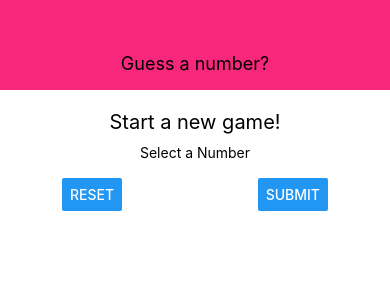
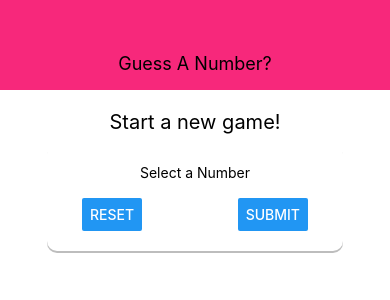
Before and after one commit to nandhirajan/react-native-guess-a-number, a React Native app: screen / in a window 390 px wide. Shown: the top 300 px of the page. Built offline with nearby package versions, Linux system fonts and the light colour scheme.

Commit message:
converted view to card layout

```diff
--- a/App.js
+++ b/App.js
@@ -7,7 +7,7 @@ import StartGameScreen from './src/components/screens/StartGameScreen'
 export default function App() {
   return (
     <View style={styles.container}>
-      <Header title="Guess a number?" />
+      <Header title="Guess A Number?" />
       <StartGameScreen />
     </View>
   );
--- a/src/components/screens/StartGameScreen.js
+++ b/src/components/screens/StartGameScreen.js
@@ -35,7 +35,19 @@ const styles = StyleSheet.create({
     inputContainer:{
         width: 300,
         maxWidth: "80%",
-        alignItems: "center"
+        alignItems: "center",
+        // shadow property is for iOS
+        shadowColor: "black",
+        shadowOffset: {
+            width: 0,
+            height: 2
+        },
+        shadowOpacity : 0.26,
+        backgroundColor: "white",
+        // elevation is for Android
+        elevation: 8,
+        padding : 20,
+        borderRadius: 10
     },
     buttonContainer:{
         flexDirection: "row",
```
